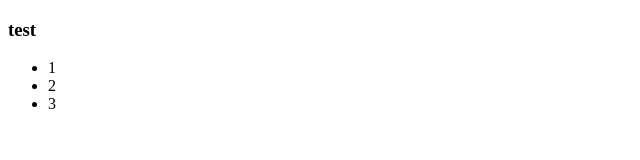
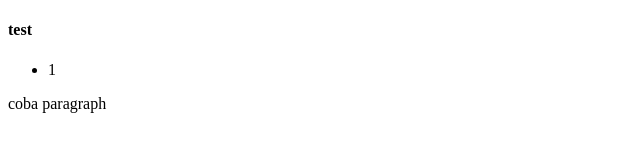
Before and after one commit to wanhasibala/test-repo1, a plain HTML site: page index.html in a window 1280 px wide. Shown: the whole page, without its empty margins (0-640 px from the left). Drawn offline with Linux system fonts and the light colour scheme.

Commit message:
Mengubah isi dari file index.html

```diff
--- a/index.html
+++ b/index.html
@@ -7,12 +7,10 @@
     <title>test</title>
 </head>
 <body>
-    <h3>test </h3>
+    <h4>test </h4>
     <ul>
         <li>1</li>
-        <li>2</li>
-        <li>3
-        </li>
     </ul>
+    <p>coba paragraph</p>
 </body>
 </html>
```
